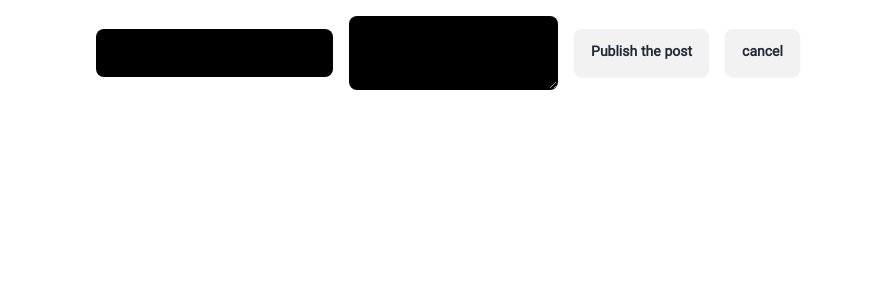
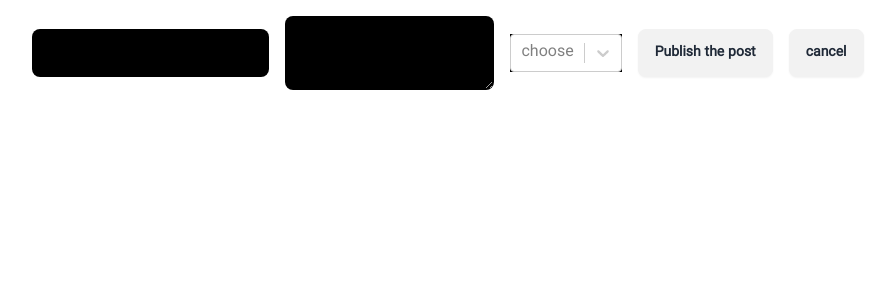
Before and after one commit to Foshati/react.ts-learn, a React (Vite) app: page /post/1 in a window 1280 px wide. Shown: the top 300 px of the page, without its empty margins (192-1087 px from the left). Built offline with nearby package versions, Linux system fonts and the light colour scheme.

Commit message:
add useRef

```diff
--- a/src/components/Post.tsx
+++ b/src/components/Post.tsx
@@ -1,11 +1,17 @@
+import { useRef } from "react";
 import { Link } from "react-router-dom";
+import ReactSelect from "react-select";
 
 export default function Post() {
+  const title = useRef<HTMLInputElement>(null)
+  const content = useRef<HTMLTextAreaElement>(null)
+  const tag= useRef(null)
   return (
     <div className="m-4">
       <form className="flex justify-center items-center gap-4">
-        <input className="input bg-black"  type="text" />
-        <textarea className=" textarea bg-black " name="" id=""></textarea>
+        <input ref={title} className="input bg-black"  type="text" />
+        <textarea ref={content} className=" textarea bg-black " name="" id=""></textarea>
+        <ReactSelect ref={tag} className="bg-black"  isMulti placeholder="choose"/>
         <button className="btn" type="submit">Publish the post</button>
         <Link to="..">
           <button className="btn">cancel</button>
```
